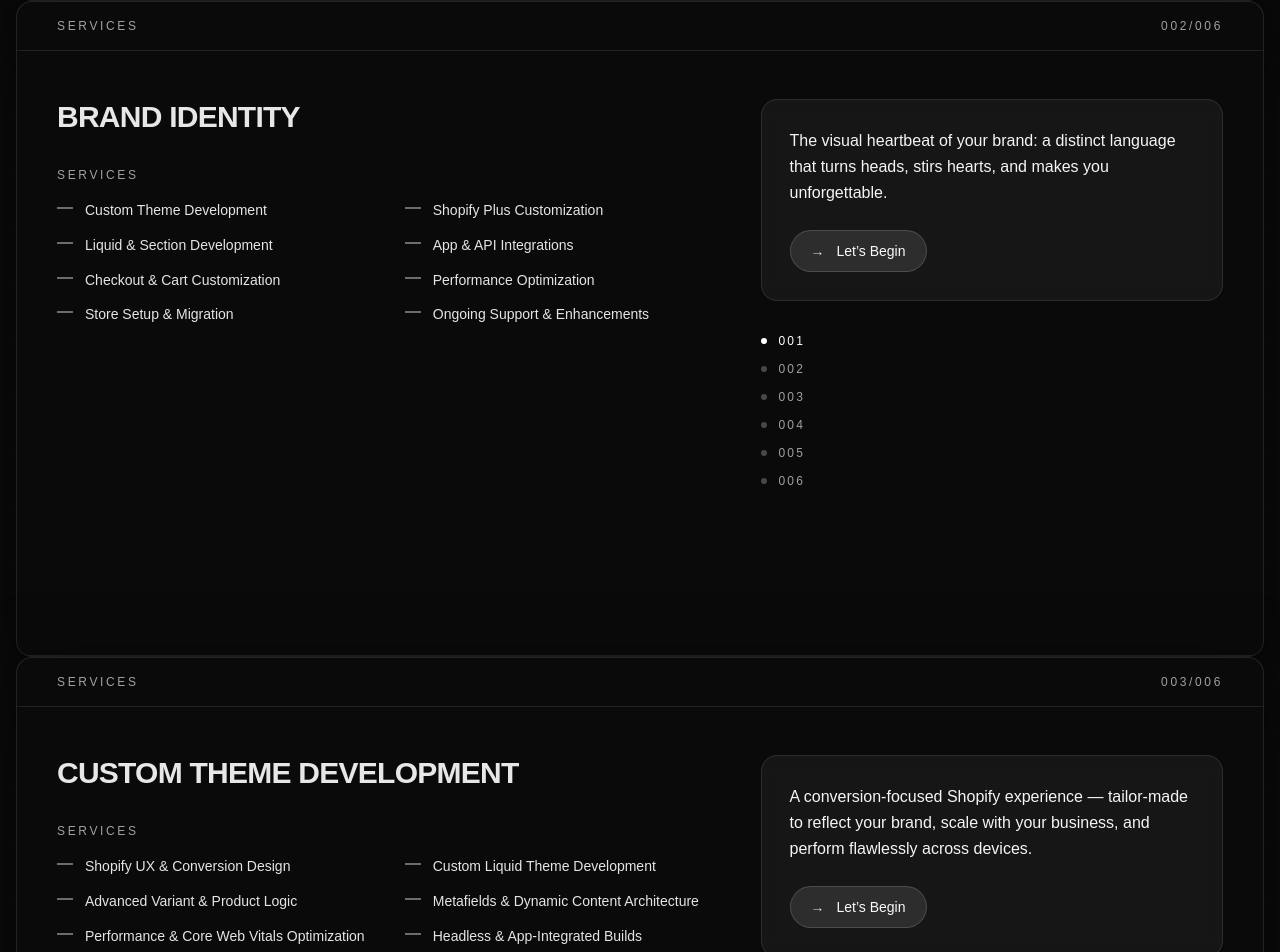
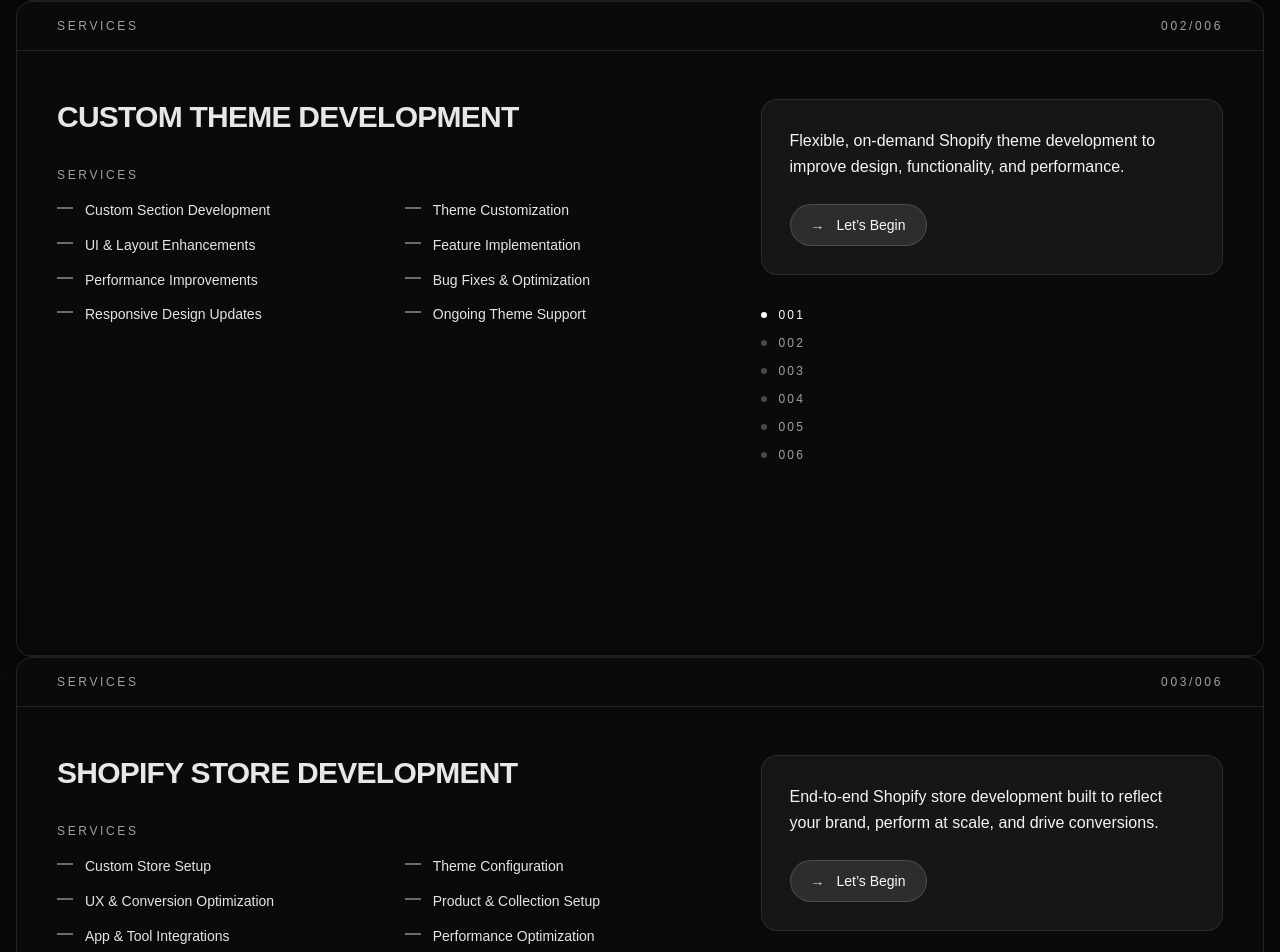
Before and after one commit to Vijendra2016/shopifytaskerwebapp, a Next.js app: page / in a window 1280 px wide. Shown: the part 1556-2508 px from the top of the page. Built offline with nearby package versions, Linux system fonts and the light colour scheme; no server answers; what tailwindcss-animated would draw is missing.

Commit message:
HP - Section update

```diff
--- a/src/app/components/ServicesPinned.tsx
+++ b/src/app/components/ServicesPinned.tsx
@@ -28,33 +28,33 @@ const SERVICES: Service[] = [
     ],
   },
   {
-    title: "Brand Identity",
+    title: "Custom Theme Development",
     description:
-      "The visual heartbeat of your brand: a distinct language that turns heads, stirs hearts, and makes you unforgettable.",
+    "Flexible, on-demand Shopify theme development to improve design, functionality, and performance.",
     bullets: [
-      "Custom Theme Development",
-    "Shopify Plus Customization",
-    "Liquid & Section Development",
-    "App & API Integrations",
-    "Checkout & Cart Customization",
-    "Performance Optimization",
-    "Store Setup & Migration",
-    "Ongoing Support & Enhancements",
+       "Custom Section Development",
+    "Theme Customization",
+    "UI & Layout Enhancements",
+    "Feature Implementation",
+    "Performance Improvements",
+    "Bug Fixes & Optimization",
+    "Responsive Design Updates",
+    "Ongoing Theme Support",
     ],
   },
   {
-    title: "Custom Theme Development",
+    title: "Shopify Store Development",
     description:
-      "A conversion-focused Shopify experience — tailor-made to reflect your brand, scale with your business, and perform flawlessly across devices.",
+    "End-to-end Shopify store development built to reflect your brand, perform at scale, and drive conversions.",
     bullets: [
-       "Shopify UX & Conversion Design",
-    "Custom Liquid Theme Development",
-    "Advanced Variant & Product Logic",
-    "Metafields & Dynamic Content Architecture",
-    "Performance & Core Web Vitals Optimization",
-    "Headless & App-Integrated Builds",
-    "Accessibility & Cross-Device Testing",
-    "Ongoing Theme Maintenance & Support",
+      "Custom Store Setup",
+    "Theme Configuration",
+    "UX & Conversion Optimization",
+    "Product & Collection Setup",
+    "App & Tool Integrations",
+    "Performance Optimization",
+    "Payment & Shipping Setup",
+    "Launch & Post-Launch Support",
     ],
   },
   {
```
